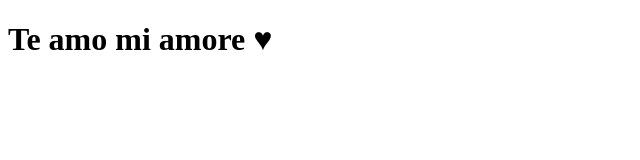
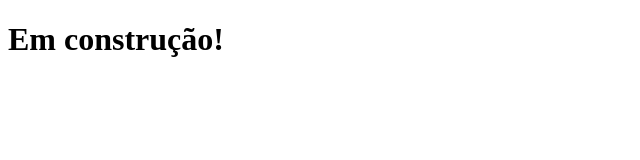
Before and after one commit to MarcusKpx/clone-tabnews, a Next.js app: page / in a window 1280 px wide. Shown: the top 160 px of the page, without its empty margins (0-640 px from the left). Built offline with nearby package versions, Linux system fonts and the light colour scheme.

Commit message:
add  endpoint

```diff
--- /dev/null
+++ b/pages/api/v1/status/index.js
@@ -0,0 +1,5 @@
+function status(request, response) {
+  response.status(200).json({ chave: "Teste" });
+}
+
+export default status;
--- a/pages/index.js
+++ b/pages/index.js
@@ -1,5 +1,5 @@
 function Home() {
-  return <h1>Te amo mi amore ♥</h1>;
+  return <h1>Em construção!</h1>;
 }
 
 export default Home;
```
Also changed, not shown: 1 other file (tests, documents, lock files or other folders).
